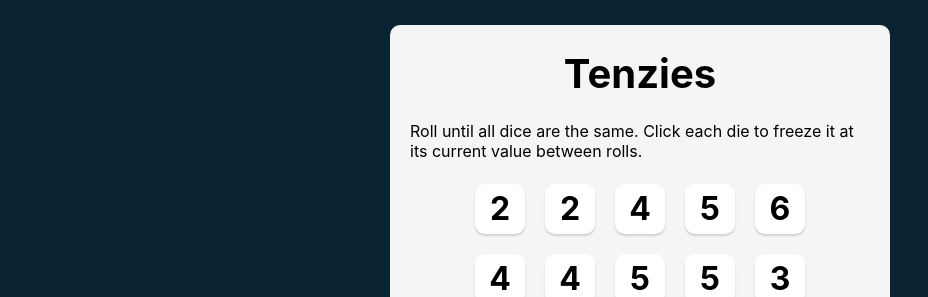
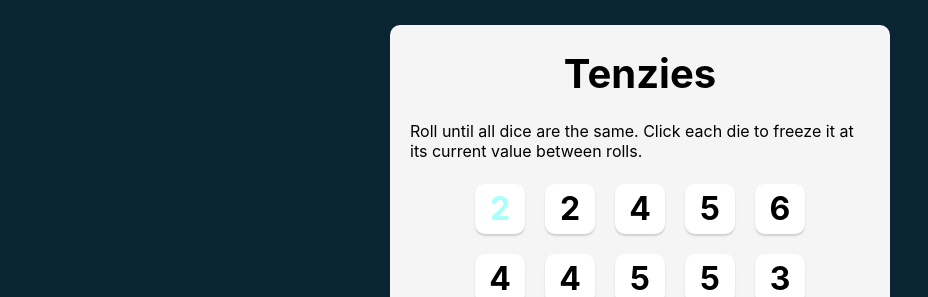
Before and after one commit to Aatish-Dhami/tenzies, a React (Create React App) app: page / in a window 1280 px wide. In both pictures the pointer is over the element 500 px from the left and 208 px from the top of the page. Shown: the top 297 px of the page, without its empty margins (0-928 px from the left). Built offline with nearby package versions, Linux system fonts and the light colour scheme.

Commit message:
Final style touch

```diff
--- a/src/App.css
+++ b/src/App.css
@@ -54,6 +54,10 @@ body {
    font-size: 2rem;
 }
 
+.die:hover {
+  color: #A9FFFA;
+}
+
 .roll-dice {
   width: 92.16px;
   height: 50.84px;
@@ -76,3 +80,7 @@ body {
 .roll-dice:active {
   box-shadow: inset 5px 5px 10px -3px rgba(0, 0, 0, 0.7);
 }
+
+.roll-dice:hover {
+  background-color: #735EFF;
+}
```
